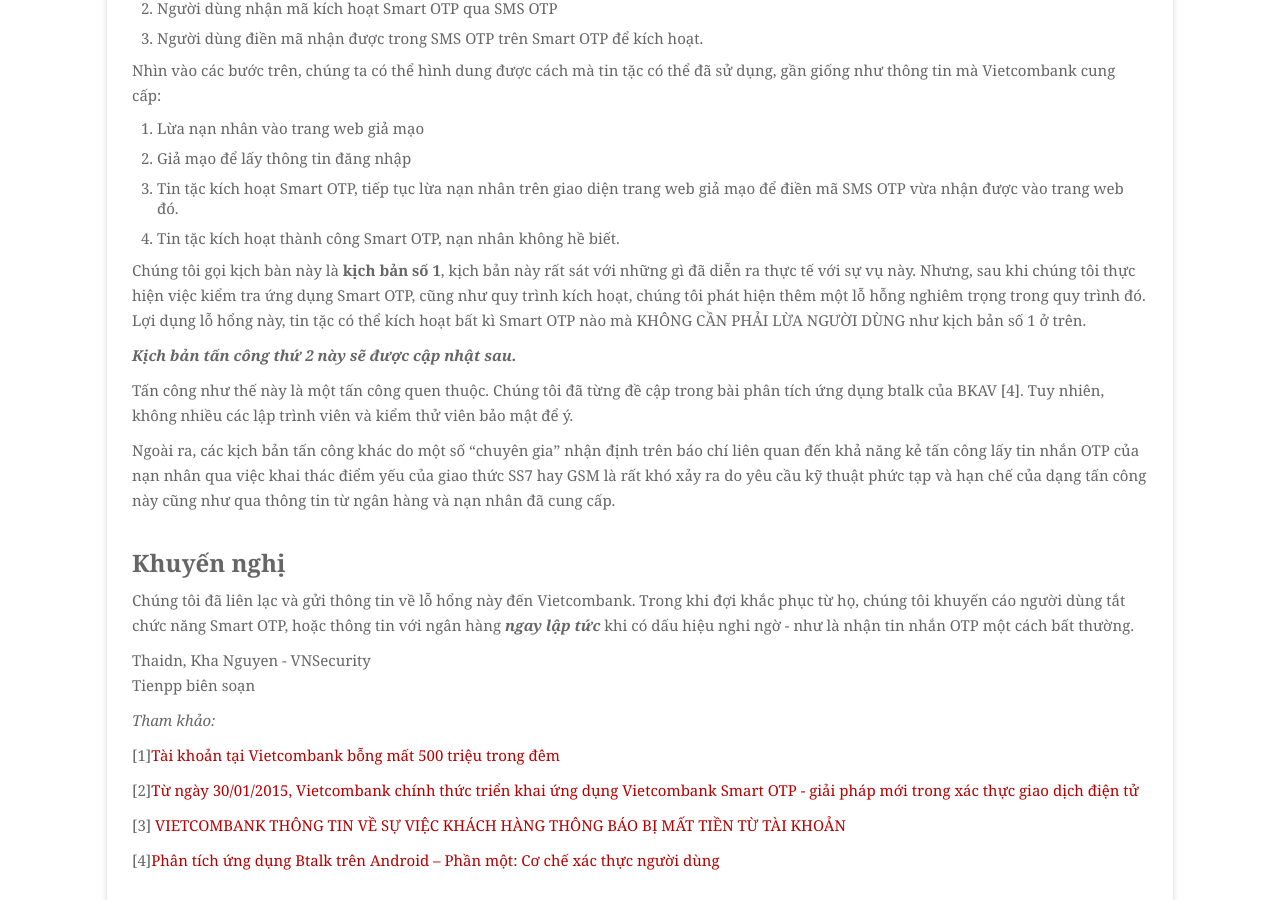
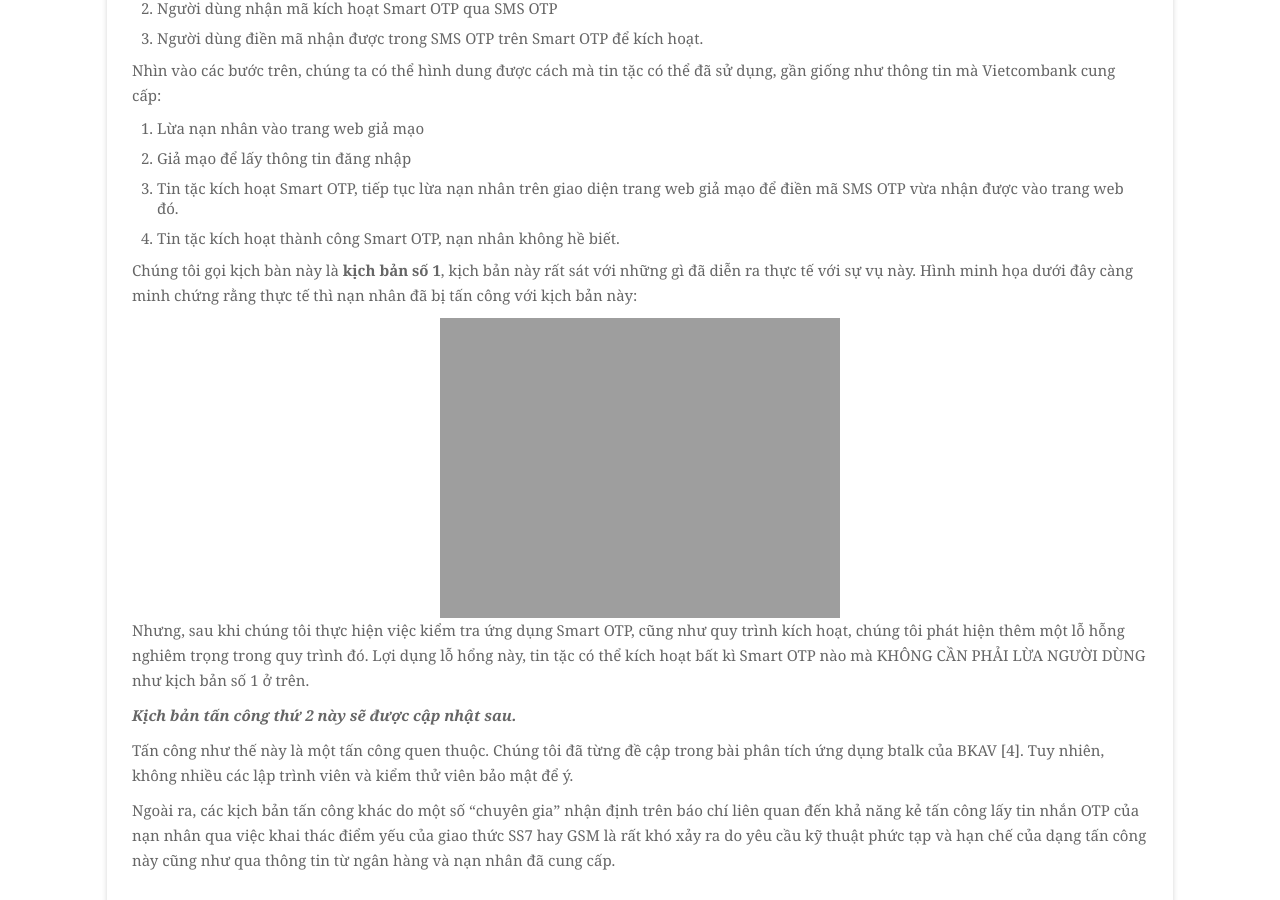
Before and after one commit to VNSECURITY/vnsecurity.github.io, a Jekyll site: the page built from _posts/2016-08-13-Ve-su-vu-khach-hang-Vietcombank-bi-mat-tien.md, in a window 1280 px wide and 900 px high, scrolled down 1036 px. Built offline with Jekyll 4.4.1, drawn with Linux system fonts in a browser that asks for light colours; comment, search, counter and statistics services are not loaded.

Commit message:
phan tich smartOTP vietcombank - sua

```diff
--- a/_posts/2016-08-13-Ve-su-vu-khach-hang-Vietcombank-bi-mat-tien.md
+++ b/_posts/2016-08-13-Ve-su-vu-khach-hang-Vietcombank-bi-mat-tien.md
@@ -38,7 +38,11 @@
 3. Tin tặc kích hoạt Smart OTP, tiếp tục lừa nạn nhân trên giao diện trang web giả mạo để điền mã SMS OTP vừa nhận được vào trang web đó.
 4. Tin tặc kích hoạt thành công Smart OTP, nạn nhân không hề biết.
 
-Chúng tôi gọi kịch bàn này là **kịch bản số 1**, kịch bản này rất sát với những gì đã diễn ra thực tế với sự vụ này. Nhưng, sau khi chúng tôi thực hiện việc kiểm tra ứng dụng Smart OTP, cũng như quy trình kích hoạt, chúng tôi phát hiện thêm một lỗ hỗng nghiêm trọng trong quy trình đó. Lợi dụng lỗ hổng này, tin tặc có thể kích hoạt bất kì Smart OTP nào mà KHÔNG CẦN PHẢI LỪA NGƯỜI DÙNG như kịch bản số 1 ở trên.
+Chúng tôi gọi kịch bàn này là **kịch bản số 1**, kịch bản này rất sát với những gì đã diễn ra thực tế với sự vụ này. Hình minh họa dưới đây càng minh chứng rằng thực tế thì nạn nhân đã bị tấn công với kịch bản này:
+
+<center><img alt="" src="http://vnsecurity.net/assets/2016/08/sitegiamao.png"  /></center>
+
+Nhưng, sau khi chúng tôi thực hiện việc kiểm tra ứng dụng Smart OTP, cũng như quy trình kích hoạt, chúng tôi phát hiện thêm một lỗ hỗng nghiêm trọng trong quy trình đó. Lợi dụng lỗ hổng này, tin tặc có thể kích hoạt bất kì Smart OTP nào mà KHÔNG CẦN PHẢI LỪA NGƯỜI DÙNG như kịch bản số 1 ở trên.
 
 ***Kịch bản tấn công thứ 2 này sẽ được cập nhật sau.***
 
```
Also changed, not shown: 1 other file.
